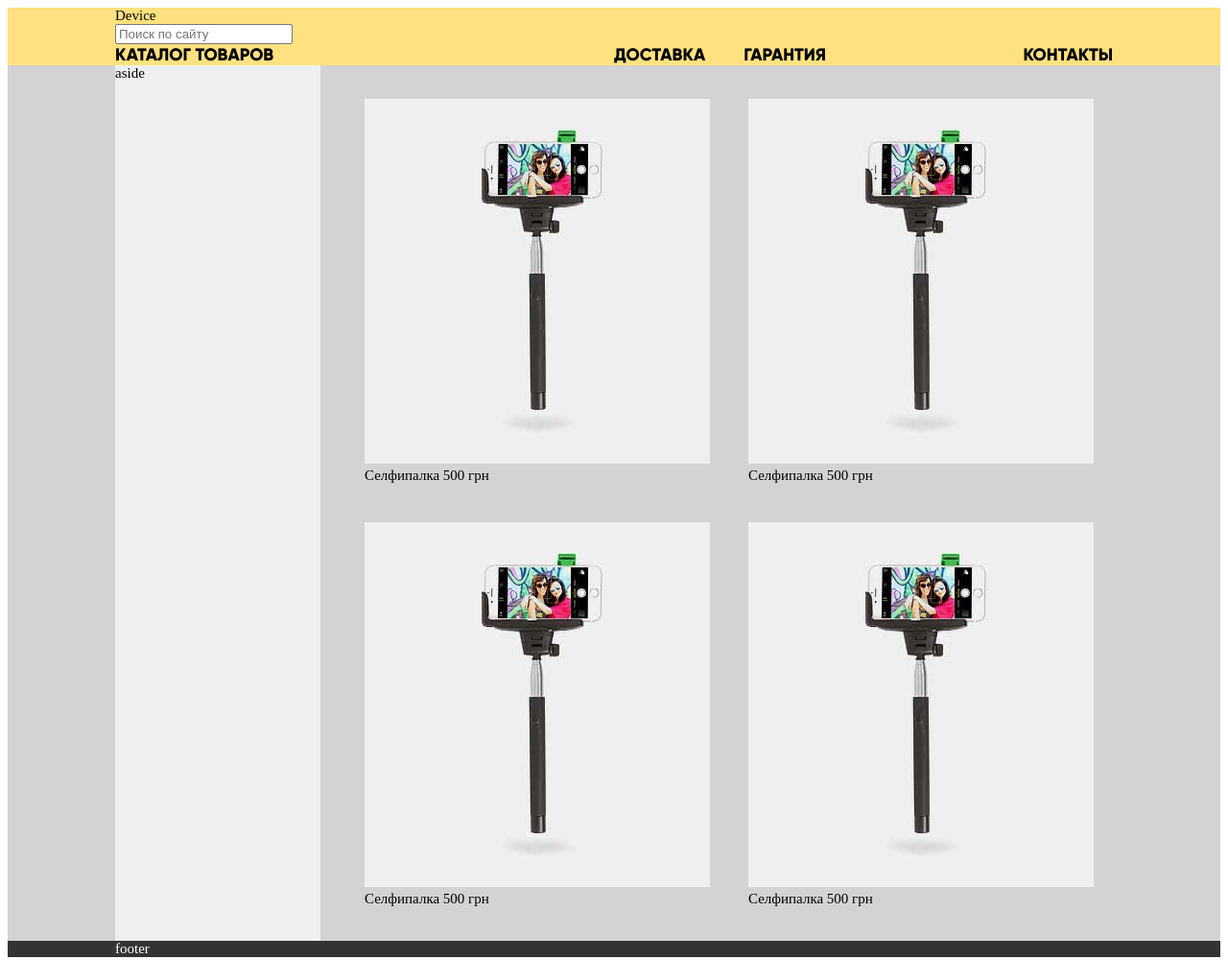
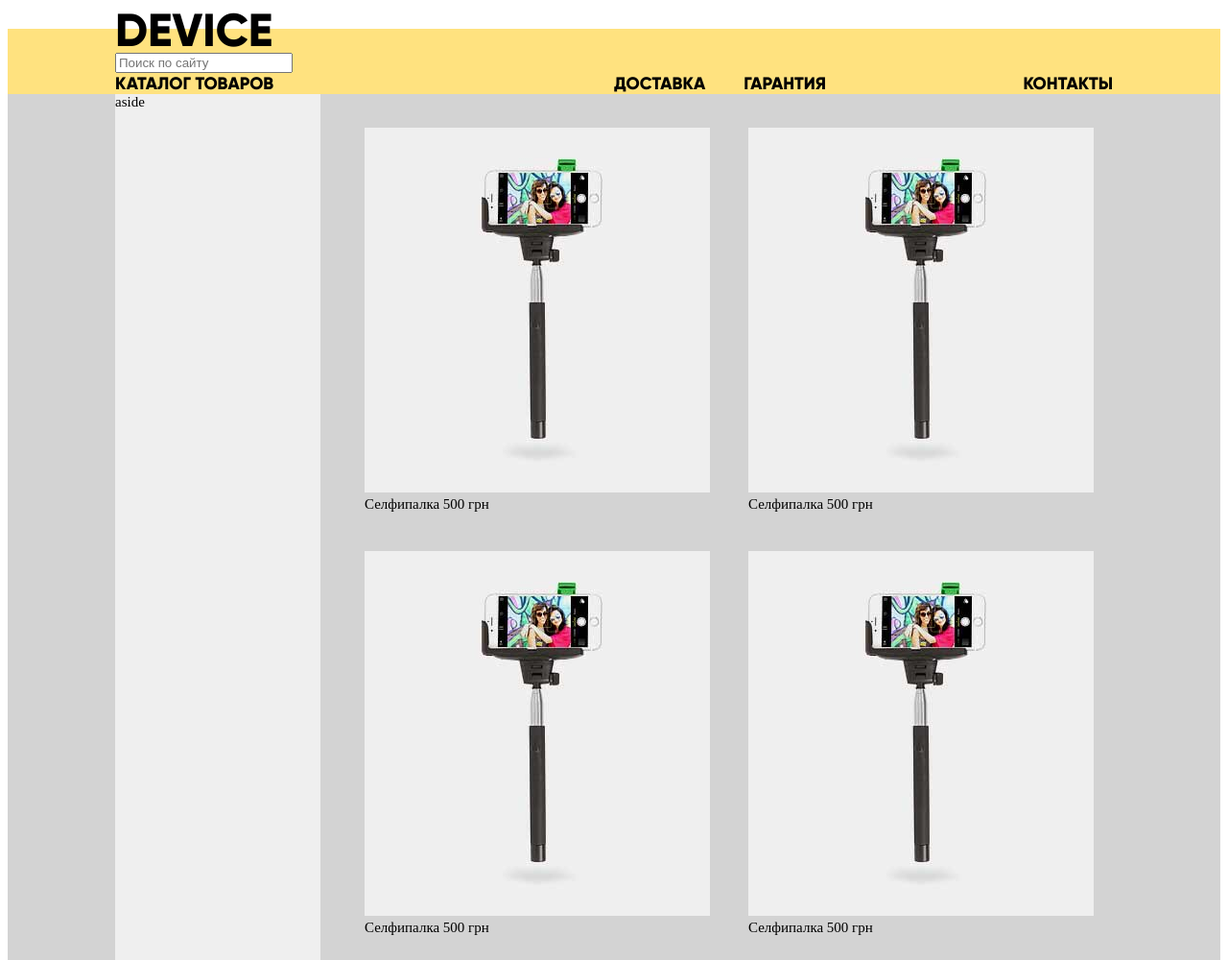
Before and after one commit to dev-alex-ya/device.github.io, a website: page catalog.html in a window 1280 px wide. Shown: the top 1000 px of the page at 96% size. Drawn offline with Linux system fonts and the light colour scheme; files whose address does not match are found by name.

Commit message:
Настроил заголовок сайта в хедере

```diff
--- a/catalog.html
+++ b/catalog.html
@@ -10,7 +10,7 @@
 <body>
     <header>
         <div class="container">
-            <div class="title">Device</div>
+            <a href="#" class="title">Device</a>
             <div class="row">
                 <input type="search" name="search" id="" placeholder="Поиск по сайту">
             </div>
--- a/scss/_header.scss
+++ b/scss/_header.scss
@@ -1,14 +1,33 @@
 header {
     background-color: #ffe27f;
+    font-family: "Gilroy", sans-serif;
+    margin-top: 30px;
+    padding-top: 25px;
 }
 
+.title {
+    font-size: 48px;
+    font-weight: 900;
+    position: absolute;
+    text-transform: uppercase;
+    text-decoration: none;
+    color: black;
+    top: -53px;
+
+    &:hover {
+        color: #444444;
+    }
+
+    &:active {
+        color: green;
+    }
+}
 
 .navbar a,
 .navbar button {
     text-transform: uppercase;
     color: black;
     font-size: 18px;
-    font-family: "Gilroy", sans-serif;
     text-decoration: none;
 }
 
--- a/scss/style.scss
+++ b/scss/style.scss
@@ -10,6 +10,7 @@ html {
 .container {
     width: 1040px;
     margin: 0 auto;
+    position: relative;
 }
 
 .row {
```
Also changed, not shown: styles/style.css, 1 other file.
